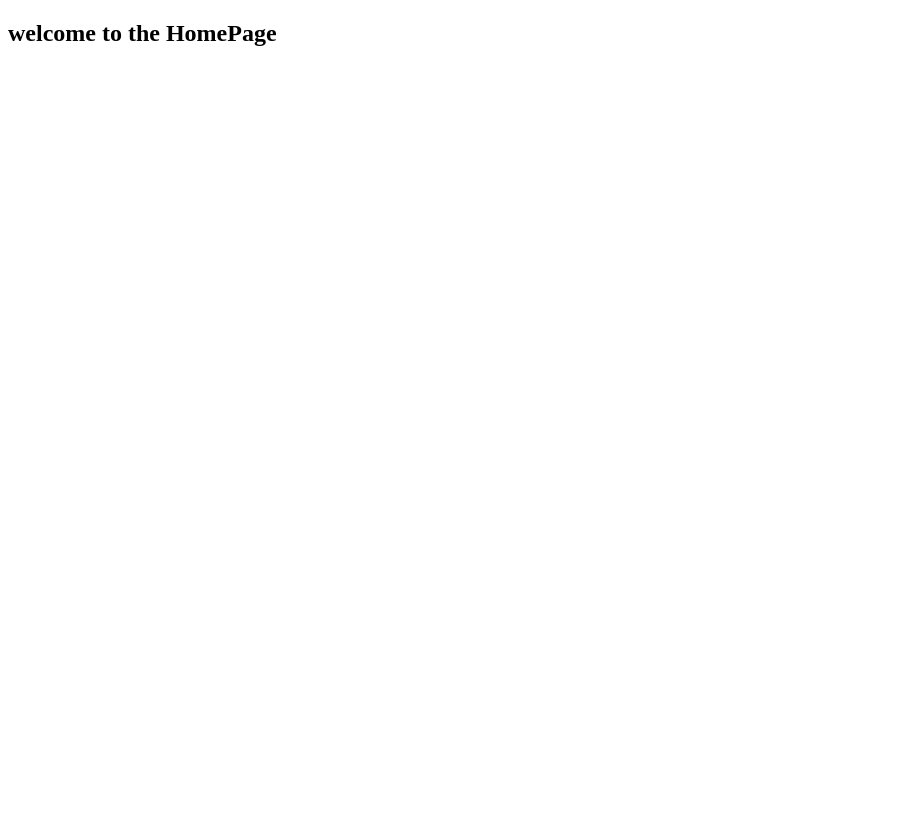
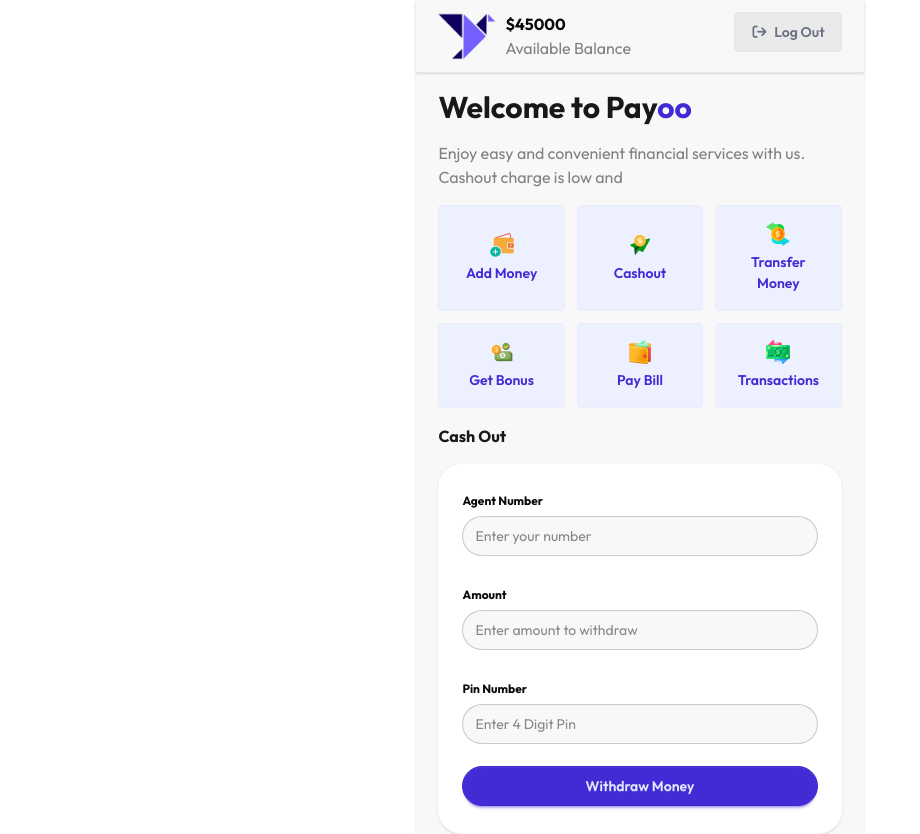
Before and after one commit to Abdhullah-Al-Maruf/Payoo-bank-application, a plain HTML site: page homepage.html in a window 1280 px wide. Shown: the whole page, without its empty margins (0-920 px from the left). Before the commit the page ends 800 px from the top, so only its background shows below. Drawn offline with nearby package versions, Linux system fonts and the light colour scheme.

Commit message:
homepage design successfuly and logic added for cashout feature

```diff
--- a/homepage.html
+++ b/homepage.html
@@ -1,11 +1,108 @@
 <!DOCTYPE html>
-<html lang="en">
+<html lang="en" data-theme="light">
+
 <head>
     <meta charset="UTF-8">
     <meta name="viewport" content="width=device-width, initial-scale=1.0">
-    <title>HomePage</title>
+    <title>Home Page</title>
+    <link rel="shortcut icon" href="assets/Logo-full.png" type="image/x-icon">
+    <!-- daisyui+tailwind -->
+    <link href="https://cdn.jsdelivr.net/npm/daisyui@5" rel="stylesheet" type="text/css" />
+    <script src="https://cdn.jsdelivr.net/npm/@tailwindcss/browser@4"></script>
+
+    <!-- font -->
+    <link rel="preconnect" href="https://fonts.googleapis.com">
+    <link rel="preconnect" href="https://fonts.gstatic.com" crossorigin>
+    <link href="https://fonts.googleapis.com/css2?family=Outfit:wght@100..900&display=swap" rel="stylesheet">
+
+    <!-- icon from font awesome -->
+    <link rel="stylesheet" href="https://cdnjs.cloudflare.com/ajax/libs/font-awesome/7.0.1/css/all.min.css"
+        integrity="sha512-2SwdPD6INVrV/lHTZbO2nodKhrnDdJK9/kg2XD1r9uGqPo1cUbujc+IYdlYdEErWNu69gVcYgdxlmVmzTWnetw=="
+        crossorigin="anonymous" referrerpolicy="no-referrer" />
+
+    <style>
+        * {
+            font-family: "Outfit", sans-serif;
+        }
+    </style>
+
 </head>
-<body>
-   <h2>welcome to the HomePage</h2>
+
+<body class="min-h-screen  max-w-md bg-base-200 mx-auto shadow">
+
+    <header class=" border-b  border-b-gray-200 shadow sticky top-0 z-10 bg-inherit ">
+        <!-- nav section -->
+        <section class="flex py-3 w-[90%] mx-auto">
+            <div class="flex gap-2">
+                <img src="assets/logo.png" alt="" class="w-[20%]">
+                <div>
+                    <p class="font-bold text-neutral">$<span id="available-balance">45000</span></p>
+                    <p class="text-neutral/50">Available Balance</p>
+                </div>
+
+            </div>
+            <a class="btn btn-soft text-gray-500" href="/index.html"><i class="fa-solid fa-arrow-right-from-bracket"></i> Log Out </a>
+        </section>
+    </header>
+
+    <main class="w-[90%] mx-auto">
+        <section class="py-4 ">
+            <div class="space-y-4">
+                <h2 class="font-bold text-3xl">Welcome to Pay<span class="text-primary">oo</span></h2>
+                <p class="text-neutral/50">Enjoy easy and convenient financial services with us. Cashout charge is low and </p>
+            </div>
+            <!--  btn container -->
+            <div class=" grid grid-cols-3 gap-3 mt-4">
+                <div class="btn btn-primary btn-soft flex-col h-full py-4">
+                  <button><img src="assets/opt-1.png" alt=""></button>
+                  <p>Add Money</p>
+                </div>
+                <div class="btn btn-primary btn-soft  flex-col h-full py-4">
+                  <button><img src="assets/opt-2.png" alt=""></button>
+                  <p>Cashout</p>
+                </div>
+                <div class="btn btn-primary btn-soft flex-col h-full py-4">
+                  <button><img src="assets/opt-3.png" alt=""></button>
+                  <p>Transfer Money</p>
+                </div>
+                <div class="btn btn-primary btn-soft flex-col h-full py-4">
+                  <button><img src="assets/opt-4.png" alt=""></button>
+                  <p>Get Bonus</p>
+                </div>
+                <div class="btn btn-primary btn-soft flex-col h-full py-4">
+                  <button><img src="assets/opt-5.png" alt=""></button>
+                  <p>Pay Bill</p>
+                </div>
+                <div class="btn btn-primary btn-soft flex-col h-full py-4">
+                  <button><img src="assets/opt-6.png" alt=""></button>
+                  <p>Transactions</p>
+                </div>
+            </div>
+        </section>
+        <!-- form -->
+         <section>
+                <h2 class="font-bold">Cash Out</h2>
+            <div class="bg-base-100 w-full shadow mx-auto mt-4 rounded-3xl">
+                <div class="card-body">
+                    <fieldset class="fieldset">
+                        <label class="label text-neutral font-bold">Agent Number</label>
+                        <input id="agent-num" type="text" minlength="11" maxlength="11" class=" w-full input rounded-full bg-base-200 " placeholder="Enter your number" />
+                       <br>
+                        <label class="label text-neutral font-bold">Amount</label>
+                        <input id="amount" type="number"  class=" w-full input rounded-full bg-base-200 " placeholder="Enter amount to withdraw" />
+                       <br>
+
+                        <label class="label text-neutral font-bold">Pin Number</label>
+                        <input id="withdraw-pass" type="password" maxlength="4" class="input w-full rounded-full bg-base-200" placeholder="Enter 4 Digit Pin" />
+                        <button id="cash-out-btn" class="btn btn-primary rounded-full mt-4">Withdraw Money</button>
+                    </fieldset>
+                </div>
+            </div>
+
+         </section>
+
+    </main>
+<script src="./script/homepage.js"></script>
 </body>
+
 </html>
--- /dev/null
+++ b/script/homepage.js
@@ -0,0 +1,48 @@
+document.getElementById("cash-out-btn").
+    addEventListener("click", function () {
+        // step-1 get the input of agent number and validation
+        const agentNumberInput = document.getElementById("agent-num")
+        const agentNumber = agentNumberInput.value;
+        if (agentNumber.length !== 11) {
+            alert("Please enter a 11 digit agent Number")
+            return;
+        }
+
+        //step-2 get the amount and validation
+        const withdrawAmount = document.getElementById("amount").value;
+        const amount = Number(withdrawAmount);
+        const mainBalance = document.getElementById("available-balance")
+        const availableBalance = Number(mainBalance.innerText);
+        const PinNumber = document.getElementById("withdraw-pass").value;
+// step- pin number validation
+        if (PinNumber == "1234") {
+
+        //  step-4 get the balance and minus the value with the withdraw amount
+            if (availableBalance < amount) {
+                alert("insufficient balance")
+                return;
+
+            } else if (amount <= 0) {
+                alert("invalid amount")
+                return;
+            }
+
+        // step-5 set the updated balance in available balance
+            else {
+                const updatedBalance = availableBalance - amount;
+                mainBalance.innerText = updatedBalance;
+                alert(`amount ${amount} taka is withdraw successfully`)
+            }
+
+
+        } else {
+            alert("invalid pin number")
+        }
+
+
+
+
+
+
+
+    })
```
Also changed, not shown: script/login.js (+10 -7 lines), 1 other file.
